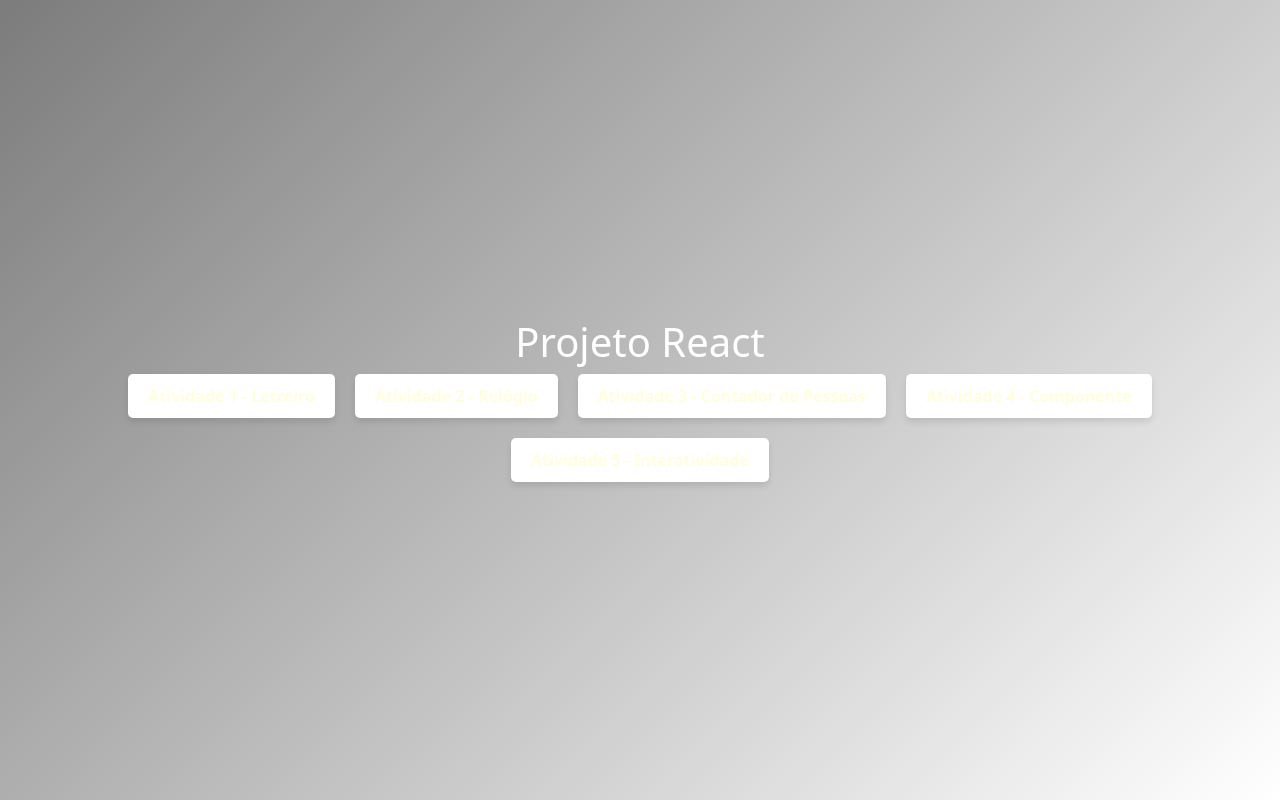
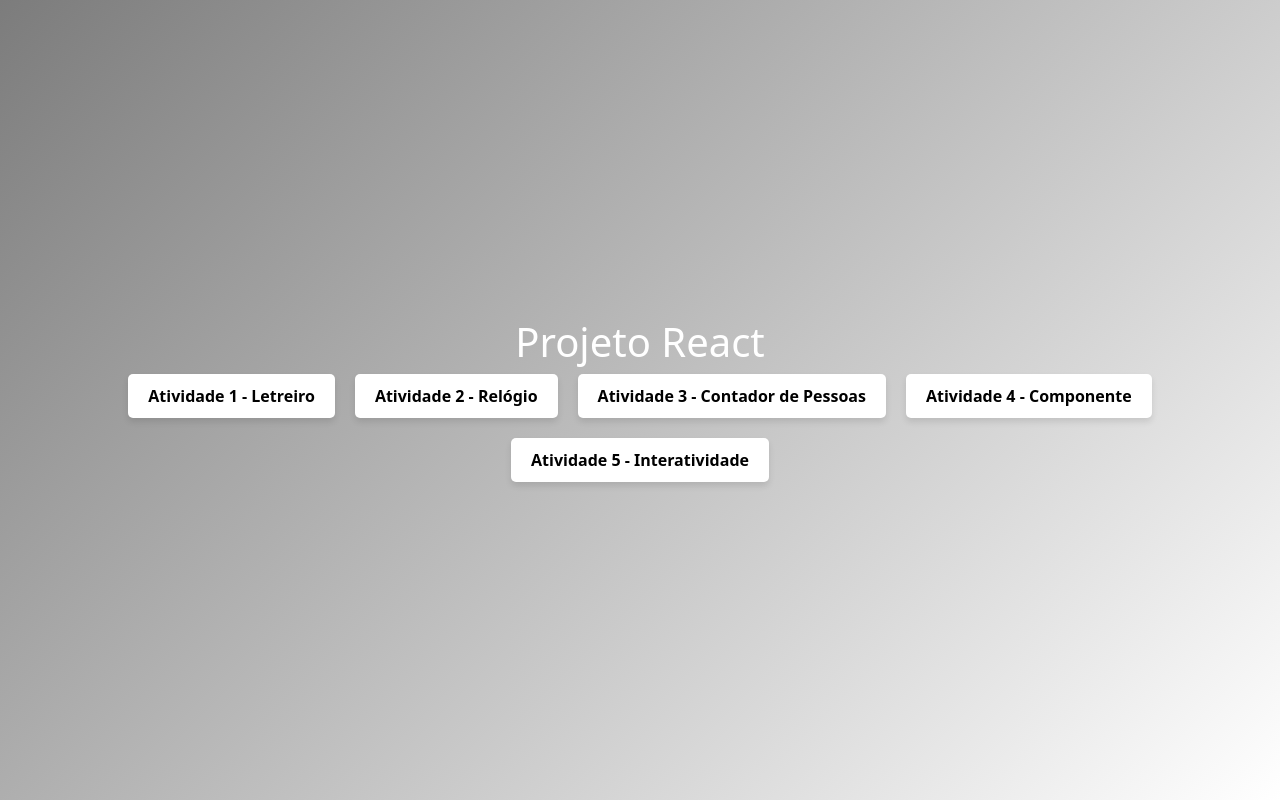
Before and after one commit to Breno-07/React, a React (Create React App) app: page / in a window 1280 px wide. Built offline with nearby package versions, Linux system fonts and the light colour scheme.

Commit message:
Update home.css

```diff
--- a/src/pages/home.css
+++ b/src/pages/home.css
@@ -29,7 +29,7 @@
 
 .link-button {
     background-color: white;
-    color: #fffedd;
+    color: #000000;
     text-decoration: none;
     padding: 10px 20px;
     font-size: 1rem;
```
